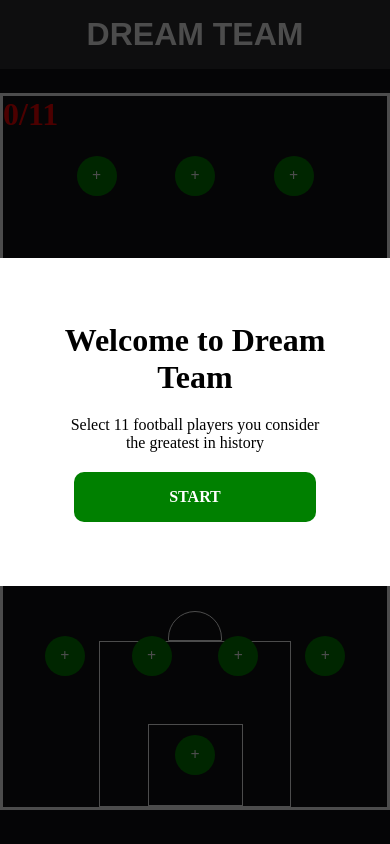
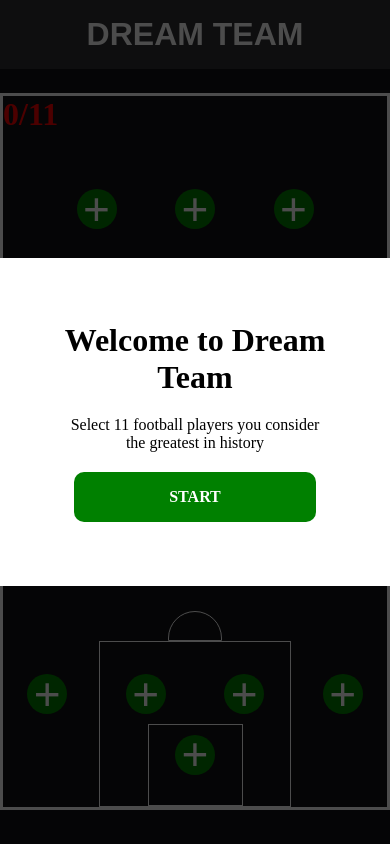
Before and after one commit to TavaressDev/dream-team, a React (Vite) app: page /game in a window 390 px wide. Built offline with nearby package versions, Linux system fonts and the light colour scheme.

Commit message:
Melhorias responsividade

```diff
--- a/src/components/Formation433.module.css
+++ b/src/components/Formation433.module.css
@@ -1,3 +1,4 @@
+
 .formationOverlay {
     position: absolute;
     top: 0;
@@ -6,57 +7,43 @@
     height: 100%;
     display: flex;
     flex-direction: column;
-    justify-content: center;
+    justify-content: space-around;
     align-items: center;
-    z-index: 10;
-    padding: 10% 0;
-    gap: 200px;
+    gap: 180px;
+    padding: 0;
 }
 
-.attackLine, .midfieldLine, .defenseLine {
+.attackLine,
+.midfieldLine,
+.defenseLine {
     display: flex;
     justify-content: center;
     width: 100%;
+    gap: 20%;
 }
 
-.attackLine {
-    margin-top: 2%;
-    gap: 15%;
-}
-
-.midfieldLine {
-    gap: 15%;
-}
-
-.defenseLine {
-    width: 100%;
-    gap:15%;
-    margin-bottom: 5rem;
-
-}
 .player {
-    width: 60px;
-    height: 60px;
+    width: 50px;
+    height: 50px;
     border-radius: 50%;
     background-color: transparent;
     display: flex;
     justify-content: center;
     align-items: center;
+    color: white;
+    font-size: 2rem;
+    font-weight: bold;
     cursor: pointer;
     transition: transform 0.2s;
-    font-size: 2rem;
-    font-weight: 800;
-    color: white;
-    pointer-events: auto;
+}
+
+.emptyPlayer {
+    background-color: green;
+    font-size: 4rem;
 }
 
 .player:hover {
     transform: translateY(-10px);
-}
-
-.emptyPlayer {
-    background-color: green;
-    font-size: 4rem
 }
 
 .goalkeeper {
@@ -65,90 +52,48 @@
     left: 50%;
     transform: translateX(-50%);
 }
-@media screen and (max-width: 1200px){
+
+@media (max-width: 1200px) {
     .formationOverlay {
-        gap: 300px;
-    }
-    .player{
-        font-size: 1.5;
+        gap: 80px;
     }
 }
 
-@media screen and (max-width: 803px){
+@media (max-width: 768px) {
     .formationOverlay {
-        gap: 220px;
+        gap: 10px;
     }
 
-    .player{
-        width: 50px;
-        height: 50px;
-        font-size: 1.5rem;
-    }
-    .midfieldLine{
-        gap: 15%;
-    }
-
-    .defenseLine{
-        gap: 15%;
-    }
-}
-@media screen and (max-width: 541px){
-    .formationOverlay{
-        gap: 130px;
-    }
-    .player{
-        font-size: 1.5rem;
-    }
-}
-
-@media screen and (max-width: 480px){
-
-    .formationOverlay {
-        gap: 200px;
-    }
-}
-    .player{
+    .player {
         width: 40px;
         height: 40px;
         font-size: 1rem;
     }
 
-    .midfieldLine{
-        gap: 15%;
-    }
-    .defenseLine{
-        gap: 12%;
+    .emptyPlayer {
+        font-size: 3rem;
     }
 
-
-@media screen and (max-width: 376px){
-    .formationOverlay {
-        gap: 140px;
-    }
-    .player{
-        font-size: 1rem;
-    }
-}
-@media screen and (max-width: 346px){
-    .formationOverlay {
-        gap: 200px;
-    }
-    .player{
-        font-size: 1rem;
+    .attackLine,
+    .midfieldLine,
+    .defenseLine {
+        gap: 15%;
     }
 }
 
-@media screen and (orientation: landscape) {
+@media (orientation: landscape) {
     .formationOverlay {
-        gap: 22%;
+        justify-content: space-evenly;
+        gap: 5%;
         padding: 2% 0;
     }
 
-    .attackLine, .midfieldLine, .defenseLine {
-        gap: 15% !important;
+    .player {
+        width: 35px;
+        height: 35px;
     }
 
-    .goalkeeper {
-        bottom: 2%;
+    .emptyPlayer {
+        font-size: 2.5rem;
     }
 }
```
